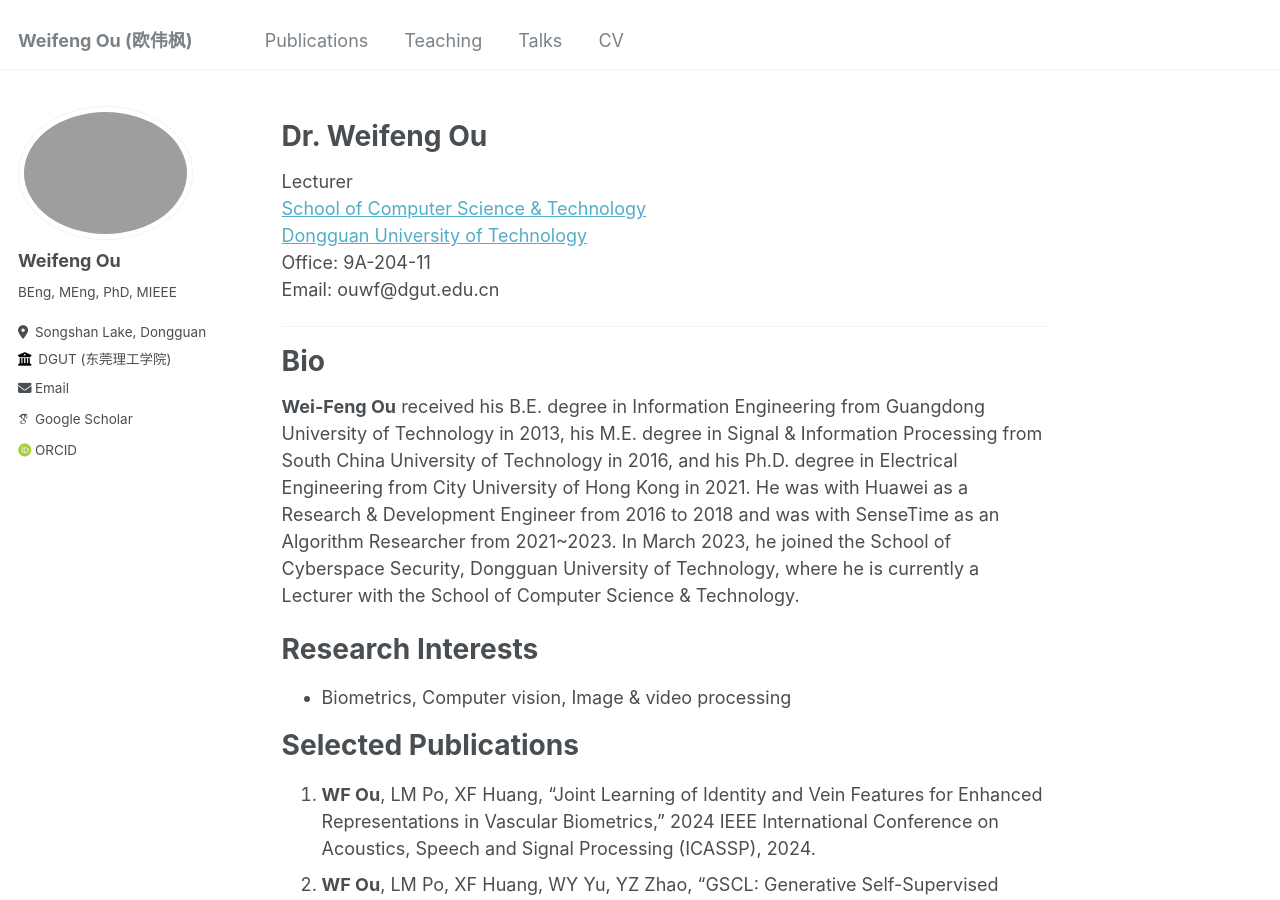
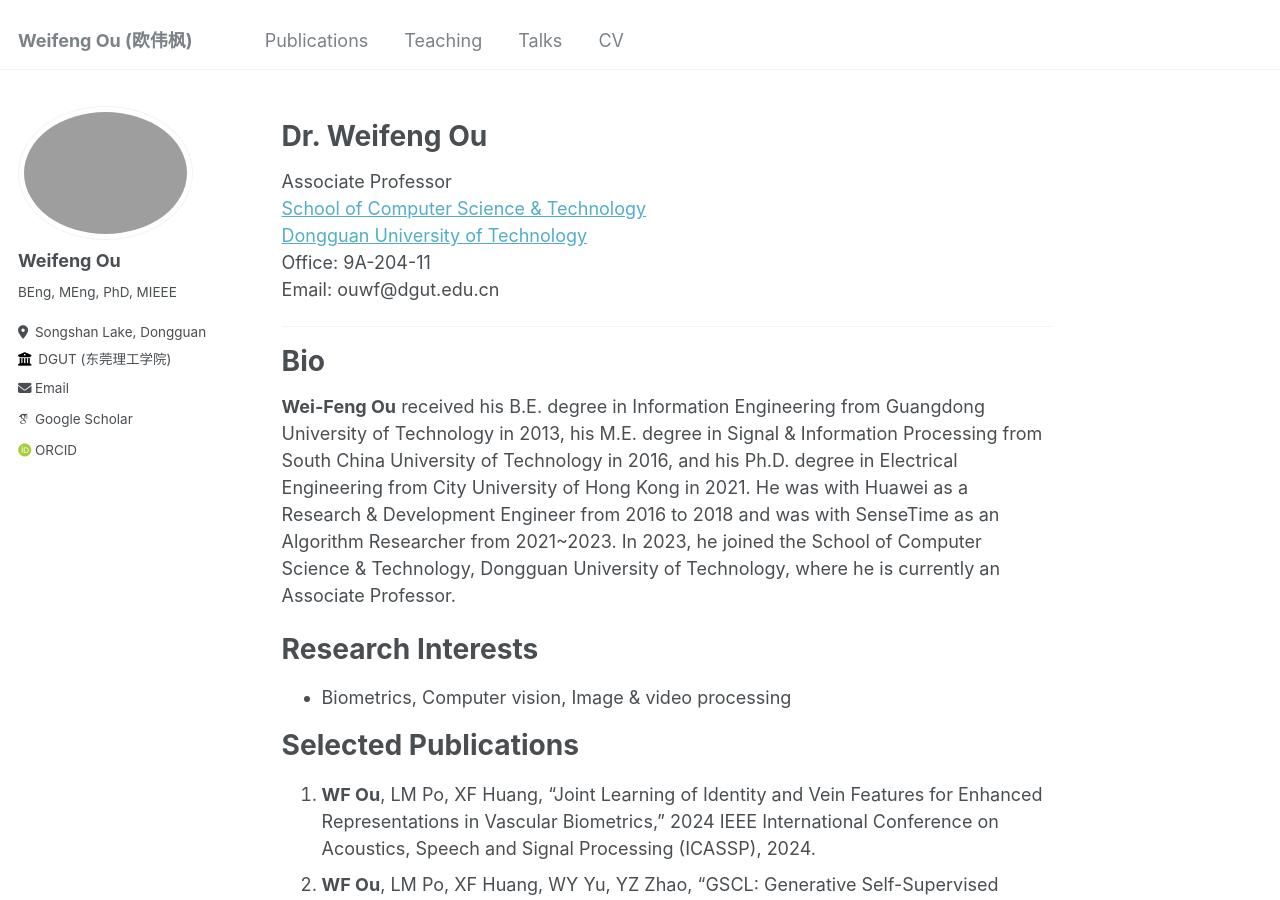
Before and after one commit to ouwf/ouwf.github.io, a Jekyll site: the page built from _pages/about.md, in a window 1280 px wide and 900 px high. Built offline with Jekyll 4.4.1, drawn with Linux system fonts in a browser that asks for light colours; some web fonts are replaced.

Commit message:
update info

```diff
--- a/_pages/about.md
+++ b/_pages/about.md
@@ -8,7 +8,7 @@ redirect_from:
 ---
 
 # Dr. Weifeng Ou
-Lecturer
+Associate Professor
 [School of Computer Science & Technology](https://cs.dgut.edu.cn/index.htm)
 [Dongguan University of Technology](https://www.dgut.edu.cn/)
 Office: 9A-204-11
@@ -16,7 +16,7 @@ Email: ouwf@dgut.edu.cn
 
 ---
 # Bio
-**Wei-Feng Ou** received his B.E. degree in Information Engineering from Guangdong University of Technology in 2013, his M.E. degree in Signal & Information Processing from South China University of Technology in 2016, and his Ph.D. degree in Electrical Engineering from City University of Hong Kong in 2021. He was with Huawei as a Research & Development Engineer from 2016 to 2018 and was with SenseTime as an Algorithm Researcher from 2021~2023. In March 2023, he joined the School of Cyberspace Security, Dongguan University of Technology, where he is currently a Lecturer with the School of Computer Science & Technology.
+**Wei-Feng Ou** received his B.E. degree in Information Engineering from Guangdong University of Technology in 2013, his M.E. degree in Signal & Information Processing from South China University of Technology in 2016, and his Ph.D. degree in Electrical Engineering from City University of Hong Kong in 2021. He was with Huawei as a Research & Development Engineer from 2016 to 2018 and was with SenseTime as an Algorithm Researcher from 2021~2023. In 2023, he joined the School of Computer Science & Technology, Dongguan University of Technology, where he is currently an Associate Professor.
 
 # Research Interests
 * Biometrics, Computer vision, Image & video processing
```
